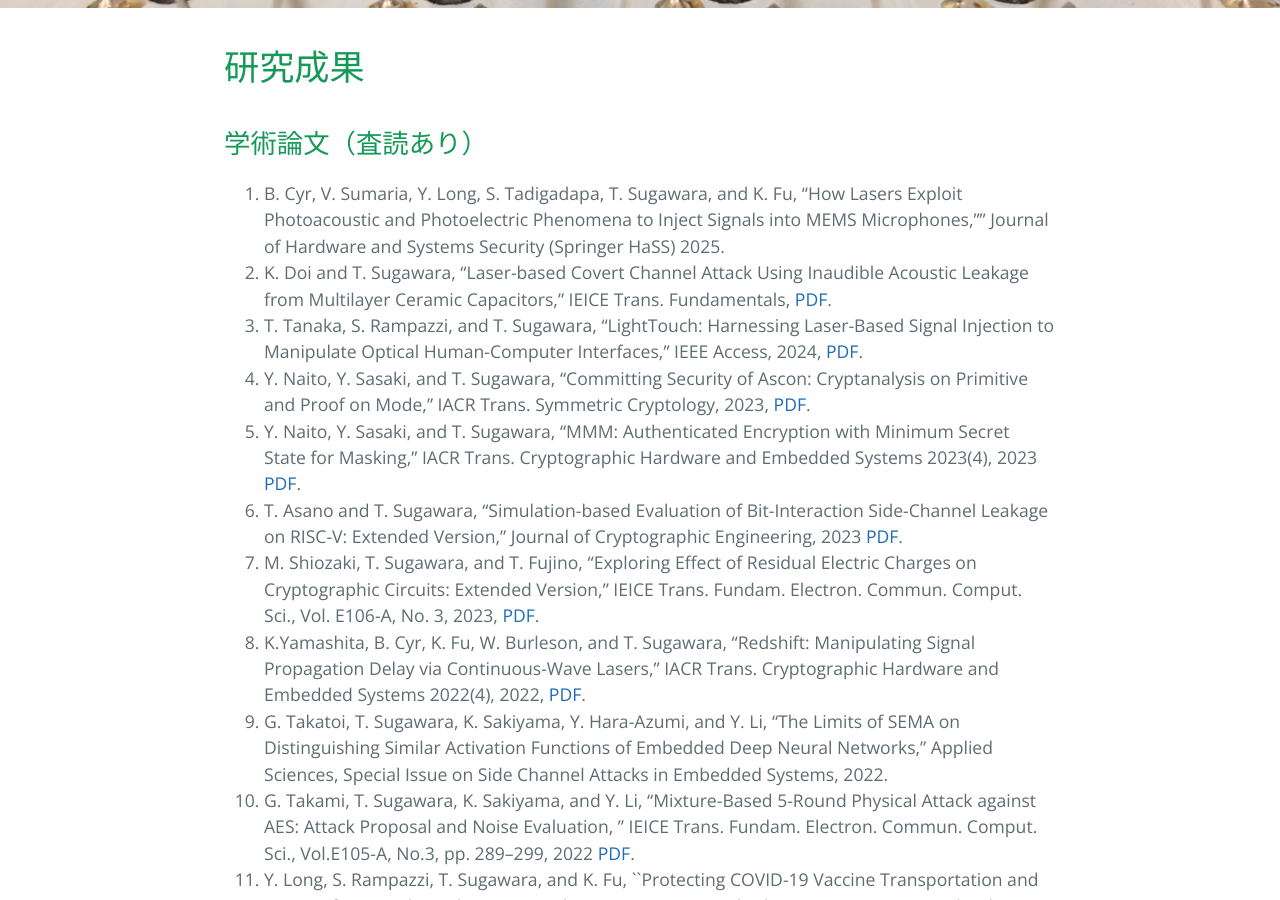
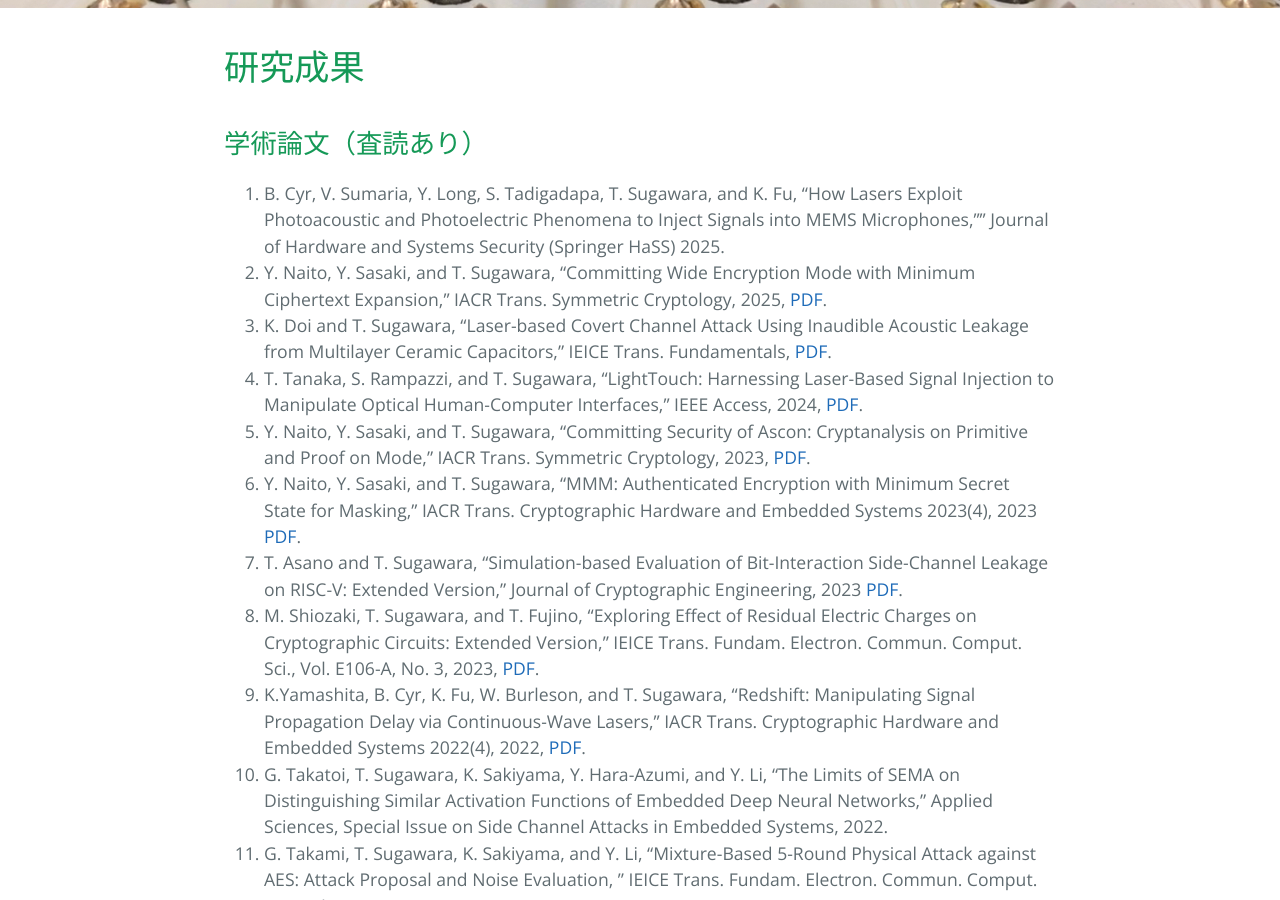
Before and after one commit to sugawara-bbbb/weblab, a Jekyll site: the page built from publication.md, in a window 1280 px wide and 900 px high, scrolled down 375 px. Built offline with Jekyll 4.4.1, drawn with Linux system fonts in a browser that asks for light colours; our own code applies the rules of GitHub Pages for plain Markdown files.

Commit message:
publication

```diff
--- a/publication.md
+++ b/publication.md
@@ -10,6 +10,7 @@ layout: default
 ## 学術論文（査読あり）
 
 1. B. Cyr, V. Sumaria, Y. Long, S. Tadigadapa, T. Sugawara, and K. Fu, “How Lasers Exploit Photoacoustic and Photoelectric Phenomena to Inject Signals into MEMS Microphones,”” Journal of Hardware and Systems Security (Springer HaSS) 2025.
+1. Y. Naito, Y. Sasaki, and T. Sugawara, "Committing Wide Encryption Mode with Minimum Ciphertext Expansion," IACR Trans. Symmetric Cryptology, 2025, [PDF](https://tosc.iacr.org/index.php/ToSC/article/view/12071).
 1. K. Doi and T. Sugawara, "Laser-based Covert Channel Attack Using Inaudible Acoustic Leakage from Multilayer Ceramic Capacitors," IEICE Trans. Fundamentals, [PDF](https://www.jstage.jst.go.jp/article/transfun/E108.A/3/E108.A_2024CIP0002/_pdf/-char/ja).
 1. T. Tanaka, S. Rampazzi, and T. Sugawara, "LightTouch: Harnessing Laser-Based Signal Injection to Manipulate Optical Human-Computer Interfaces," IEEE Access, 2024, [PDF](https://ieeexplore.ieee.org/document/10555221).
 1. Y. Naito, Y. Sasaki, and T. Sugawara, "Committing Security of Ascon: Cryptanalysis on Primitive and Proof on Mode," IACR Trans. Symmetric Cryptology, 2023, [PDF](https://tosc.iacr.org/index.php/ToSC/article/view/11295).
```
